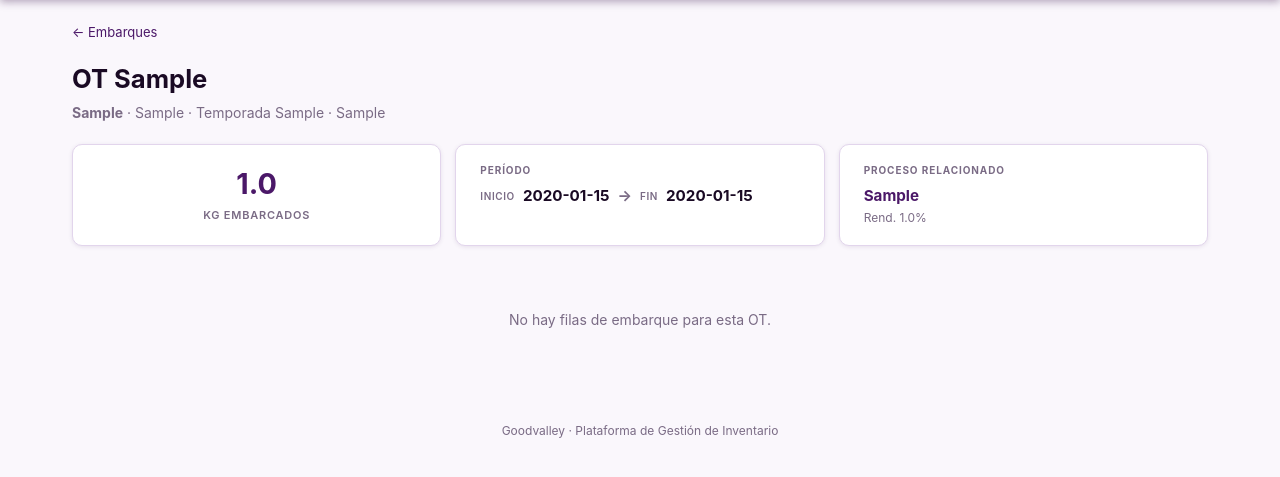
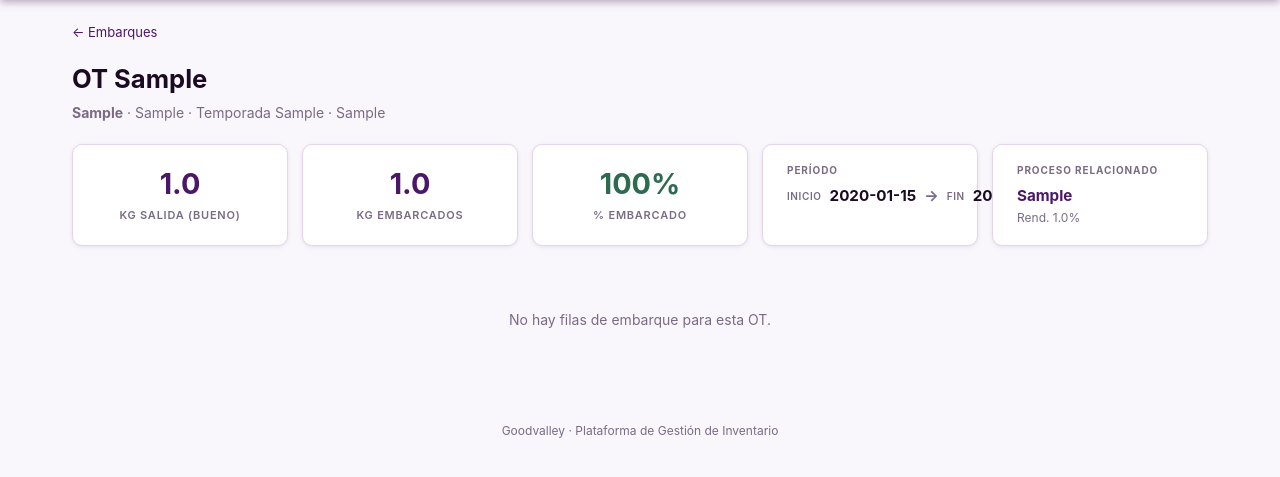
Before and after one commit to holscherp/Goodvalley, a Flask app: a page that uses templates/orden_de_venta_detail.html in a window 1280 px wide. Shown: the part 58-535 px from the top of the page. Run offline with Flask 3, Linux system fonts and the light colour scheme; tables that the repository leaves empty hold one stand-in row (values such as "Sample post").

Commit message:
Add KG Salida (Bueno) and % Embarcado to Embarques list and detail
Shows how much came out of processing vs how much was actually shipped,
so it's easy to see if an order is fully dispatched or still pending.

Co-Authored-By: Claude Sonnet 4.6 <noreply@anthropic.com>

```diff
--- a/app.py
+++ b/app.py
@@ -1611,12 +1611,14 @@ def create_app():
             fechas_p = [o.fecha_primer_embarque for o in ords if o.fecha_primer_embarque]
             fechas_u = [o.fecha_ultimo_embarque for o in ords if o.fecha_ultimo_embarque]
             proceso = next((o.proceso for o in ords if o.proceso), None)
+            kg_salida = sum(o.proceso.kg_salida_bueno or 0 for o in ords if o.proceso) or None
             display_rows.append({
                 'base_ot':               base_ot,
                 'ords':                  ords,
                 'n_lineas':              len(ords),
                 'cliente':               ords[0].cliente,
                 'kg_embarcado':          kg,
+                'kg_salida_bueno':       kg_salida,
                 'fecha_primer_embarque': min(fechas_p) if fechas_p else None,
                 'fecha_ultimo_embarque': max(fechas_u) if fechas_u else None,
                 'proceso':               proceso,
--- a/templates/orden_de_venta_detail.html
+++ b/templates/orden_de_venta_detail.html
@@ -39,12 +39,29 @@
 
   {# Stats #}
   <div style="display:flex;gap:14px;flex-wrap:wrap;margin-bottom:20px">
+    {% if o.proceso and o.proceso.kg_salida_bueno %}
+    <div class="card" style="padding:18px 24px;text-align:center;flex:1;min-width:130px">
+      <div style="font-size:1.8rem;font-weight:700;color:var(--purple)">
+        {{ "{:,.1f}".format(o.proceso.kg_salida_bueno) }}
+      </div>
+      <div style="font-size:11px;color:var(--muted);text-transform:uppercase;letter-spacing:.07em;font-weight:600;margin-top:4px">KG Salida (Bueno)</div>
+    </div>
+    {% endif %}
     <div class="card" style="padding:18px 24px;text-align:center;flex:1;min-width:130px">
       <div style="font-size:1.8rem;font-weight:700;color:var(--purple)">
         {{ "{:,.1f}".format(o.kg_embarcado) if o.kg_embarcado else '—' }}
       </div>
       <div style="font-size:11px;color:var(--muted);text-transform:uppercase;letter-spacing:.07em;font-weight:600;margin-top:4px">KG Embarcados</div>
     </div>
+    {% if o.proceso and o.proceso.kg_salida_bueno and o.kg_embarcado %}
+    <div class="card" style="padding:18px 24px;text-align:center;flex:1;min-width:130px">
+      {% set pct = (o.kg_embarcado / o.proceso.kg_salida_bueno * 100) %}
+      <div style="font-size:1.8rem;font-weight:700;color:{% if pct >= 95 %}#2d6a4f{% elif pct >= 50 %}#e67e22{% else %}#e74c3c{% endif %}">
+        {{ "{:.0f}".format(pct) }}%
+      </div>
+      <div style="font-size:11px;color:var(--muted);text-transform:uppercase;letter-spacing:.07em;font-weight:600;margin-top:4px">% Embarcado</div>
+    </div>
+    {% endif %}
     <div class="card" style="padding:18px 24px;flex:1;min-width:200px;white-space:nowrap">
       <div style="font-size:10px;text-transform:uppercase;letter-spacing:.09em;color:var(--muted);font-weight:700;margin-bottom:8px">Período</div>
       <div style="font-size:.95rem;font-weight:700;display:flex;align-items:center;gap:8px">
```
Also changed, not shown: templates/ordenes_de_venta.html (+11 -0 lines).
